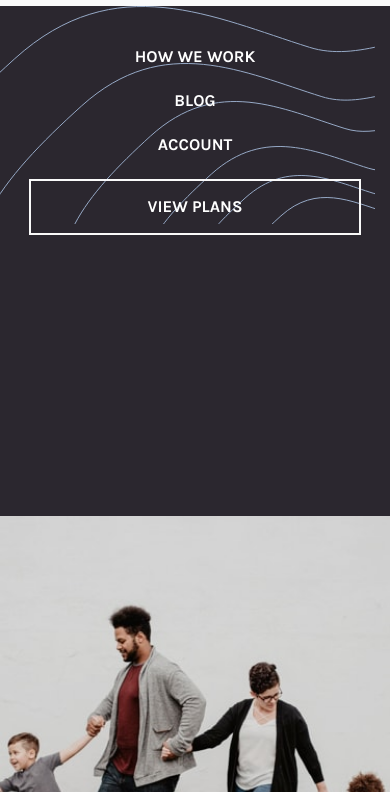
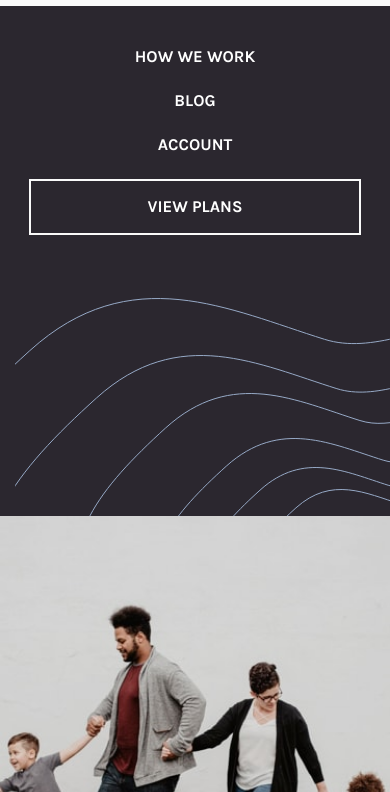
Before and after one commit to ahmedsaliuGit/insure-landing-page, a plain HTML site: page index.html in a window 390 px wide. Both pictures are taken after a click on the button "open navigation". Shown: the part 52-844 px from the top of the page. Drawn offline with Linux system fonts and the light colour scheme.

Commit message:
Update nav for mobile

```diff
--- a/styles.css
+++ b/styles.css
@@ -98,7 +98,7 @@ p {
   padding: 1em 0 17em;
   background-image: url(./images/bg-pattern-mobile-nav.svg);
   background-repeat: no-repeat;
-  background-position-y: right bottom;
+  background-position: right bottom;
 }
 
 .nav__list {
```
